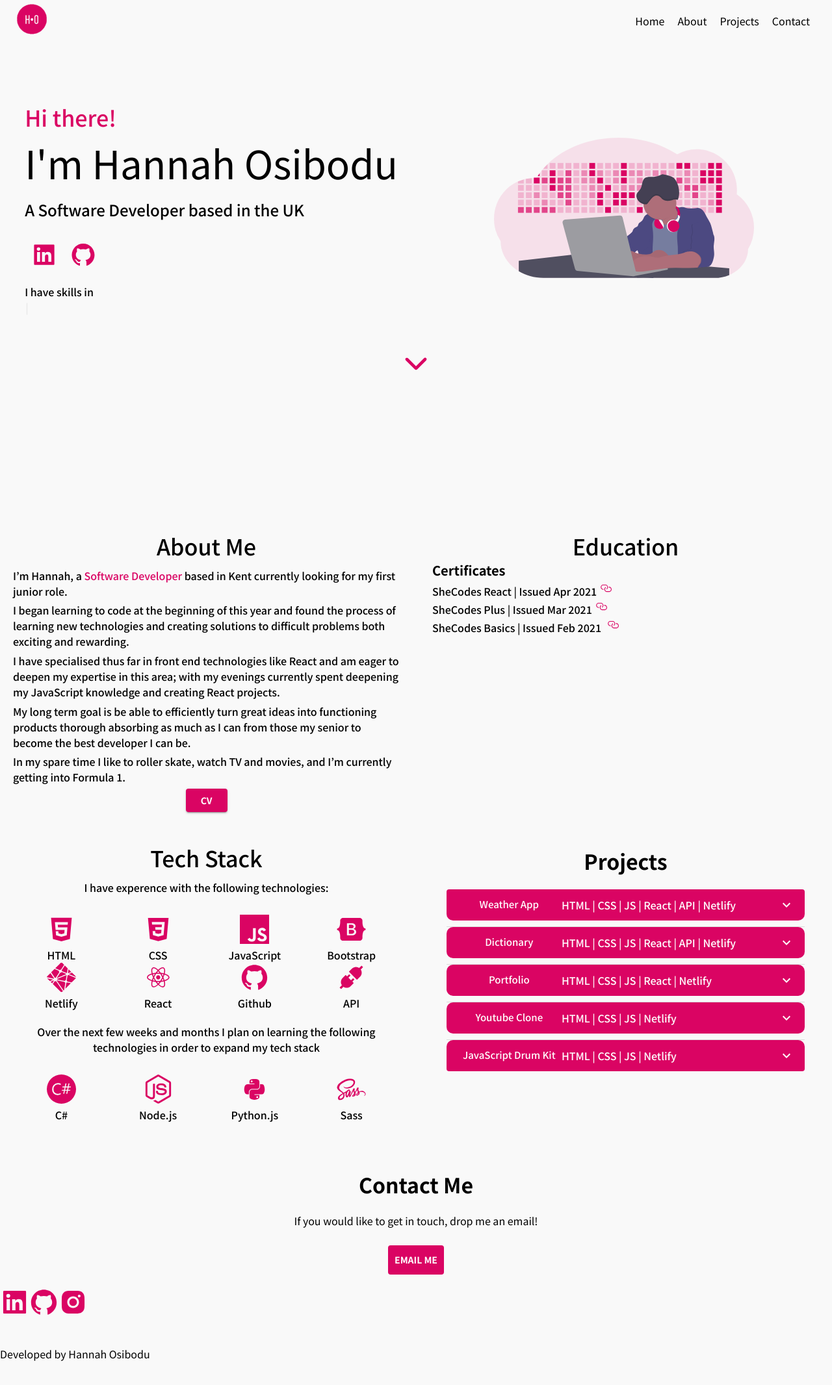
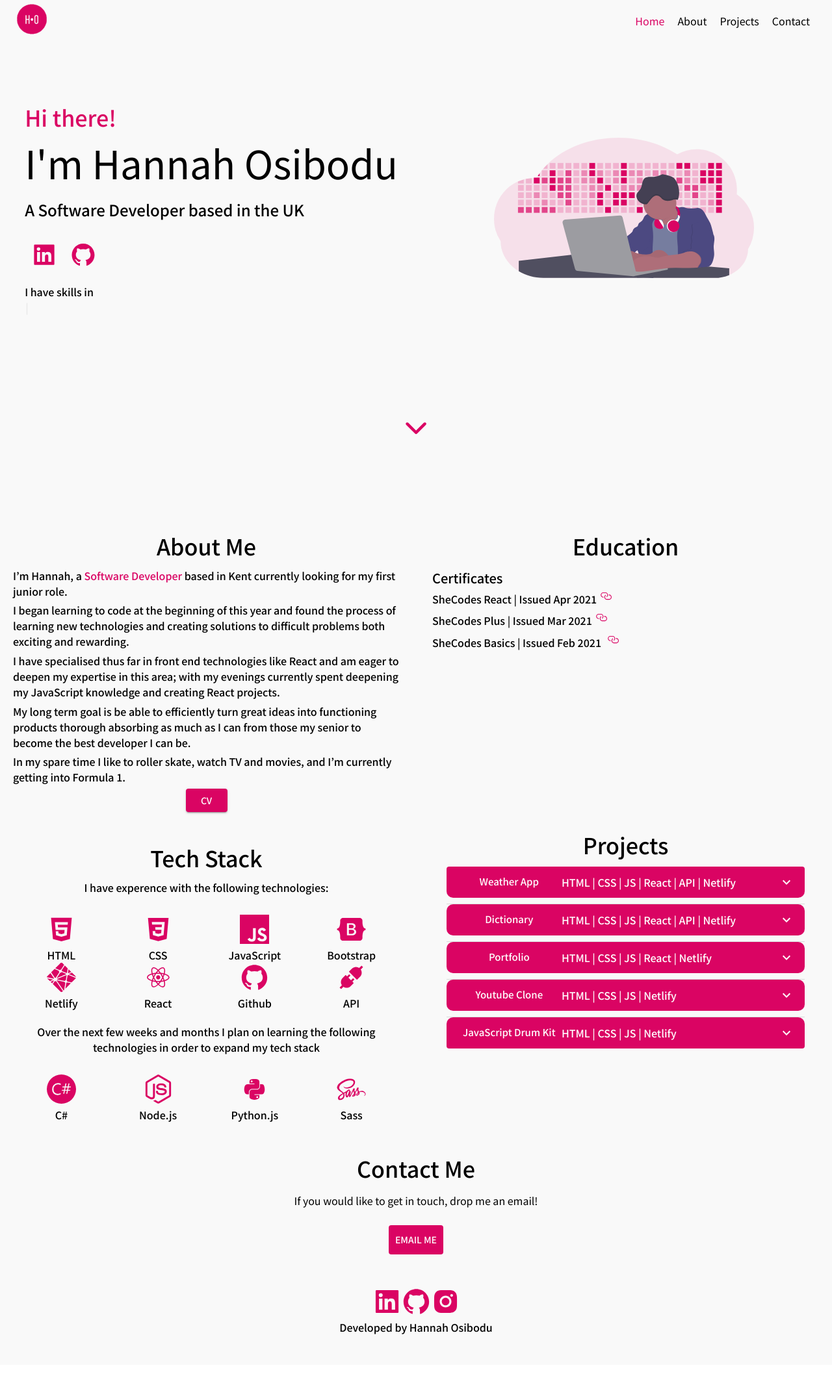
Before and after one commit to Hannah6898/react-web-portfolio-2, a React (Create React App) app: page / in a window 1280 px wide. Shown: the whole page at 65% size. After the commit the page ends 2101 px from the top, so only its background shows below. Built offline with nearby package versions, Linux system fonts and the light colour scheme.

Commit message:
Added footer component. Added new animation to Home component

```diff
--- a/src/App.css
+++ b/src/App.css
@@ -40,6 +40,10 @@
   grid-area: contact;
 }
 
+.App .wrapper .Footer {
+  grid-area: footer;
+}
+
 @media (min-width: 768px) {
   .App .wrapper {
     display: grid;
@@ -58,7 +62,8 @@
       "tech tech projects projects"
       "tech tech projects projects"
       "tech tech projects projects"
-      "contact contact contact contact";
+      "contact contact contact contact"
+      "footer footer footer footer";
   }
 }
 @media (max-width: 768px) {
@@ -81,6 +86,7 @@
       "tech tech tech tech"
       "tech tech tech tech"
       "projects projects projects projects"
-      "contact contact contact contact";
+      "contact contact contact contact"
+      "footer footer footer footer";
   }
 }
--- a/src/App.js
+++ b/src/App.js
@@ -19,8 +19,6 @@ const theme = createMuiTheme({
     fontFamily: "Noto Sans JP",
     fontWeightLight: 400,
     fontWeightRegular: 500,
-    fontWeightMedium: 600,
-    fontWeightBold: 700,
   },
 });
 
--- a/src/Contact/Contact.js
+++ b/src/Contact/Contact.js
@@ -2,6 +2,7 @@ import React from "react";
 import "./Contact.css";
 import { makeStyles } from "@material-ui/core/styles";
 import Button from "@material-ui/core/Button";
+import Typography from "@material-ui/core/Typography";
 
 const useStyles = makeStyles((theme) => ({
   submit: {
@@ -9,6 +10,11 @@ const useStyles = makeStyles((theme) => ({
     padding: "10px",
     color: "white",
     margin: "10px 0 10px 0",
+    "&:hover": {
+      cursor: "pointer",
+      color: "#da0463",
+      backgroundColor: "#f9f9f9",
+    },
   },
 }));
 
@@ -16,7 +22,9 @@ export default function Contact() {
   const classes = useStyles();
   return (
     <div className="Contact" id="contact">
-      <h1>Contact Me</h1>
+      <Typography variant="h4" gutterBottom="true">
+        Contact Me
+      </Typography>
       <p>If you would like to get in touch, drop me an email!</p>
       <Button className={classes.submit}>Email Me</Button>
     </div>
--- a/src/Education/Education.js
+++ b/src/Education/Education.js
@@ -22,11 +22,11 @@ export default function Education() {
   return (
     <div className="Education" id="education">
       <div className={classes.root}>
-        <Typography variant="h4" gutterbottom className={classes.header}>
+        <Typography variant="h4" gutterBottom className={classes.header}>
           Education
         </Typography>
         <Typography variant="h6">Certificates</Typography>
-        <Typography variant="body1" gutterbottom>
+        <Typography variant="body1" gutterBottom>
           SheCodes React | Issued Apr 2021
           <Link
             href="https://www.shecodes.io/certificates/bfa3e58394a09554e62af5db21128917"
@@ -36,7 +36,7 @@ export default function Education() {
             <GoLink className={classes.pink} color="primary" />
           </Link>
         </Typography>
-        <Typography variant="body1" gutterbottom>
+        <Typography variant="body1" gutterBottom>
           {" "}
           SheCodes Plus | Issued Mar 2021
           <Link
@@ -47,7 +47,7 @@ export default function Education() {
             <GoLink className={classes.pink} color="primary" />
           </Link>
         </Typography>
-        <Typography variant="body1" gutterbottom>
+        <Typography variant="body1" gutterBottom>
           SheCodes Basics | Issued Feb 2021{" "}
           <Link
             href="https://www.shecodes.io/certificates/02ed5586804bd6c78fc1b9d58bc8ea47"
--- a/src/Footer/Footer.js
+++ b/src/Footer/Footer.js
@@ -2,21 +2,24 @@ import React from "react";
 import Link from "@material-ui/core/Link";
 import { AiFillLinkedin, AiFillGithub, AiFillInstagram } from "react-icons/ai";
 import { makeStyles } from "@material-ui/core/styles";
+import Typography from "@material-ui/core/Typography";
 
 const useStyles = makeStyles(() => ({
-  root: {
-    textAlign: "center",
-  },
   techIcon: {
     fontSize: "45px",
     color: "#da0463",
+  },
+  footer: {
+    marginTop: "30px",
+    textAlign: "center",
   },
 }));
 
 export default function Footer() {
   const classes = useStyles();
   return (
-    <div>
+    <div className="Footer">
+      <div className={classes.footer}>
         <div>
           <Link
             href="https://www.linkedin.com/in/hannah-osibodu-63b524152/"
@@ -40,8 +43,8 @@ export default function Footer() {
             <AiFillInstagram className={classes.techIcon} />
           </Link>
         </div>
-      <br />
-      <p>Developed by Hannah Osibodu</p>
+        <Typography variant="body1">Developed by Hannah Osibodu</Typography>
+      </div>
     </div>
   );
 }
--- /dev/null
+++ b/src/Home/Arrow.js
@@ -0,0 +1,32 @@
+import React from "react";
+import { Link } from "react-scroll";
+import { makeStyles } from "@material-ui/core/styles";
+import { IoIosArrowDown } from "react-icons/io";
+const useStyles = makeStyles(() => ({
+  arrow: {
+    fontSize: "50px",
+    color: "#da0463",
+    "&:hover": {
+      cursor: "pointer",
+    },
+    marginTop: "50px",
+  },
+}));
+export default function Arrow() {
+  const classes = useStyles();
+  return (
+    <div className="arrow">
+      {" "}
+      <Link
+        activeClass="active"
+        to="about"
+        spy={true}
+        smooth={true}
+        offset={-90}
+        duration={500}
+      >
+        <IoIosArrowDown className={classes.arrow} />
+      </Link>
+    </div>
+  );
+}
--- a/src/Home/Home.css
+++ b/src/Home/Home.css
@@ -1,25 +1,28 @@
+.Home {
+  animation: fade-in-fwd 1.5s;
+}
+
 .Home .grid {
   display: grid;
   align-items: center;
   justify-items: center;
   grid-template-columns: 1fr 1fr;
+  grid-template-rows: repeat(3, minmax(100px, auto));
 }
 
 .Home article {
   padding-left: 10px;
 }
 
-.Home article,
-side {
-  animation: fade-in-fwd 5s;
-}
 .Home img {
   width: 400px;
 }
 
 .Home .arrow {
   grid-column: 1/3;
-  animation: bounce-in-bottom 3s;
+  grid-row: 3/4;
+  text-align: center;
+  animation: pulsate-bck 0.5s infinite;
 }
 
 @-webkit-keyframes fade-in-fwd {
@@ -47,107 +50,31 @@ side {
   }
 }
 
-@-webkit-keyframes bounce-in-bottom {
+@-webkit-keyframes pulsate-bck {
   0% {
-    -webkit-transform: translateY(500px);
-    transform: translateY(500px);
-    -webkit-animation-timing-function: ease-in;
-    animation-timing-function: ease-in;
-    opacity: 0;
+    -webkit-transform: scale(1);
+    transform: scale(1);
   }
-  38% {
-    -webkit-transform: translateY(0);
-    transform: translateY(0);
-    -webkit-animation-timing-function: ease-out;
-    animation-timing-function: ease-out;
-    opacity: 1;
-  }
-  55% {
-    -webkit-transform: translateY(65px);
-    transform: translateY(65px);
-    -webkit-animation-timing-function: ease-in;
-    animation-timing-function: ease-in;
-  }
-  72% {
-    -webkit-transform: translateY(0);
-    transform: translateY(0);
-    -webkit-animation-timing-function: ease-out;
-    animation-timing-function: ease-out;
-  }
-  81% {
-    -webkit-transform: translateY(28px);
-    transform: translateY(28px);
-    -webkit-animation-timing-function: ease-in;
-    animation-timing-function: ease-in;
-  }
-  90% {
-    -webkit-transform: translateY(0);
-    transform: translateY(0);
-    -webkit-animation-timing-function: ease-out;
-    animation-timing-function: ease-out;
-  }
-  95% {
-    -webkit-transform: translateY(8px);
-    transform: translateY(8px);
-    -webkit-animation-timing-function: ease-in;
-    animation-timing-function: ease-in;
+  50% {
+    -webkit-transform: scale(0.9);
+    transform: scale(0.9);
   }
   100% {
-    -webkit-transform: translateY(0);
-    transform: translateY(0);
-    -webkit-animation-timing-function: ease-out;
-    animation-timing-function: ease-out;
+    -webkit-transform: scale(1);
+    transform: scale(1);
   }
 }
-@keyframes bounce-in-bottom {
+@keyframes pulsate-bck {
   0% {
-    -webkit-transform: translateY(500px);
-    transform: translateY(500px);
-    -webkit-animation-timing-function: ease-in;
-    animation-timing-function: ease-in;
-    opacity: 0;
+    -webkit-transform: scale(1);
+    transform: scale(1);
   }
-  38% {
-    -webkit-transform: translateY(0);
-    transform: translateY(0);
-    -webkit-animation-timing-function: ease-out;
-    animation-timing-function: ease-out;
-    opacity: 1;
-  }
-  55% {
-    -webkit-transform: translateY(65px);
-    transform: translateY(65px);
-    -webkit-animation-timing-function: ease-in;
-    animation-timing-function: ease-in;
-  }
-  72% {
-    -webkit-transform: translateY(0);
-    transform: translateY(0);
-    -webkit-animation-timing-function: ease-out;
-    animation-timing-function: ease-out;
-  }
-  81% {
-    -webkit-transform: translateY(28px);
-    transform: translateY(28px);
-    -webkit-animation-timing-function: ease-in;
-    animation-timing-function: ease-in;
-  }
-  90% {
-    -webkit-transform: translateY(0);
-    transform: translateY(0);
-    -webkit-animation-timing-function: ease-out;
-    animation-timing-function: ease-out;
-  }
-  95% {
-    -webkit-transform: translateY(8px);
-    transform: translateY(8px);
-    -webkit-animation-timing-function: ease-in;
-    animation-timing-function: ease-in;
+  50% {
+    -webkit-transform: scale(0.9);
+    transform: scale(0.9);
   }
   100% {
-    -webkit-transform: translateY(0);
-    transform: translateY(0);
-    -webkit-animation-timing-function: ease-out;
-    animation-timing-function: ease-out;
+    -webkit-transform: scale(1);
+    transform: scale(1);
   }
 }
--- a/src/Home/Home.js
+++ b/src/Home/Home.js
@@ -1,24 +1,14 @@
 import React from "react";
 import "./Home.css";
-import { Link } from "react-scroll";
+import Arrow from "./Arrow";
+import Link from "@material-ui/core/Link";
 import { makeStyles } from "@material-ui/core/styles";
 import { AiFillLinkedin, AiFillGithub } from "react-icons/ai";
-import { IoIosArrowDown } from "react-icons/io";
 import Typewriter from "typewriter-effect";
 import coder from "../img/coder.svg";
 import Typography from "@material-ui/core/Typography";
 
 const useStyles = makeStyles(() => ({
-  arrow: {
-    fontSize: "50px",
-    textAlign: "center",
-    color: "#da0463",
-    "&:hover": {
-      cursor: "pointer",
-    },
-    marginTop: "50px",
-  },
-
   techIcon: {
     fontSize: "40px",
     margin: "25px 10px 20px 10px",
@@ -80,20 +70,7 @@ export default function Home() {
           <side>
             <img src={coder} alt="Coder"></img>
           </side>
-
-          <div className="arrow">
-            {" "}
-            <Link
-              activeClass="active"
-              to="about"
-              spy={true}
-              smooth={true}
-              offset={-90}
-              duration={500}
-            >
-              <IoIosArrowDown className={classes.arrow} />
-            </Link>
-          </div>
+          <Arrow />
         </div>
       </div>
     </div>
--- a/src/Nav/Nav.js
+++ b/src/Nav/Nav.js
@@ -1,4 +1,5 @@
 import React from "react";
+import "./Nav.css";
 import logo from "../img/Logo.png";
 import { makeStyles, useTheme } from "@material-ui/core/styles";
 import AppBar from "@material-ui/core/AppBar";
@@ -26,6 +27,9 @@ const useStyles = makeStyles((theme) => ({
   },
   logo: {
     width: "50px",
+    "&:hover": {
+      cursor: "pointer",
+    },
   },
 
   flex: {
@@ -63,7 +67,7 @@ export default function Nav() {
   };
 
   return (
-    <div className="Nav">
+    <div className="Nav" id="nav">
       <div className={classes.root}>
         <AppBar position="fixed" className={classes.appBar}>
           <Toolbar>
@@ -181,9 +185,13 @@ export default function Nav() {
             ) : (
               <div>
                 <Link
+                  className={classes.links}
                   activeClass="active"
-                  onClick={toggleHome}
-                  className={classes.links}
+                  to="nav"
+                  spy={true}
+                  smooth={true}
+                  offset={-90}
+                  duration={500}
                 >
                   Home
                 </Link>
--- a/src/Projects/Projects.js
+++ b/src/Projects/Projects.js
@@ -64,7 +64,9 @@ export default function Projects() {
 
   return (
     <div className="Projects" id="projects">
-      <h1>Projects</h1>
+      <Typography variant="h4" gutterBottom>
+        Projects
+      </Typography>
       <div className={classes.root}>
         <Accordion
           expanded={expanded === "panel1"}
@@ -89,7 +91,7 @@ export default function Projects() {
                 alt="WeatherApp"
               ></img>
             </div>
-            <Typography className={classes.description}>
+            <Typography variant="body1" className={classes.description}>
               A weather application which dynamically displays the present
               weather of the users desired location and current location, using
               Open Weather Map API. Through this project I became skilled in
```
Also changed, not shown: src/Nav/Nav.css (added). Lines whose indentation alone changed are shown as unchanged.
